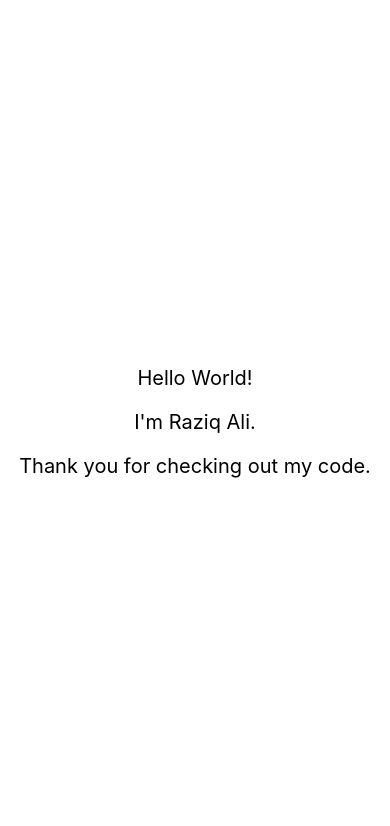
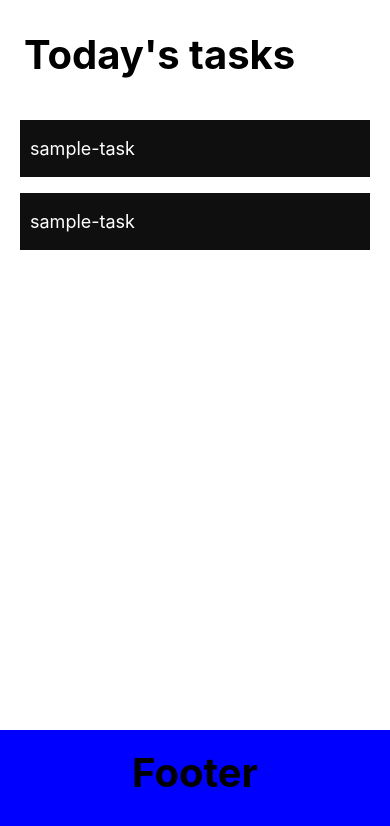
Before and after one commit to raziqali0306/TodoApp, a React Native app: screen / in a window 390 px wide. Shown: the top 826 px of the page. Built offline with nearby package versions, Linux system fonts and the light colour scheme.

Commit message:
added title, body, footer layouts

```diff
--- a/App.js
+++ b/App.js
@@ -1,12 +1,20 @@
 import React from 'react';
-import {StyleSheet, Text, View} from 'react-native';
+import {ScrollView, StyleSheet, Text, View} from 'react-native';
+import Task from './Components/Task';
 
 const App = () => {
   return (
     <View style={styles.container}>
-      <Text style={styles.text}>Hello World!</Text>
-      <Text style={styles.text}>I'm Raziq Ali.</Text>
-      <Text style={styles.text}>Thank you for checking out my code.</Text>
+      <View style={styles.title}>
+        <Text style={styles.titleText}>Today's tasks</Text>
+      </View>
+      <View style={styles.body}>
+        <Task text={'sample-task'} />
+        <Task text={'sample-task'} />
+      </View>
+      <View style={styles.footer}>
+        <Text style={[styles.titleText, {textAlign: 'center'}]}>Footer</Text>
+      </View>
     </View>
   );
 };
@@ -14,14 +22,28 @@ const App = () => {
 const styles = StyleSheet.create({
   container: {
     flex: 1,
-    justifyContent: 'center',
-    alignItems: 'center',
     backgroundColor: '#fff',
   },
-  text: {
-    fontSize: 20,
-    textAlign: 'center',
-    margin: 10,
+  title: {
+    margin: 12,
+    flex: 1,
+    paddingHorizontal: 12,
+    // backgroundColor: '#ff0000',
+  },
+  titleText: {
+    marginTop: 18,
+    textAlign: 'left',
+    fontSize: 40,
+    fontWeight: 'bold',
+  },
+  body: {
+    flex: 8,
+    // backgroundColor: '#00ff00',
+    padding: 12,
+  },
+  footer: {
+    flex: 1.5,
+    backgroundColor: '#0000ff',
   },
 });
 
--- /dev/null
+++ b/Components/Task.js
@@ -0,0 +1,26 @@
+import React from 'react';
+import {View, Text, StyleSheet} from 'react-native';
+
+const Task = props => {
+  return (
+    <View style={styles.taskContainer}>
+      <Text style={styles.text}>{props.text}</Text>
+    </View>
+  );
+};
+
+const styles = StyleSheet.create({
+  taskContainer: {
+    paddingVertical: 8,
+    backgroundColor: '#0f0f0f',
+    margin: 8,
+  },
+  text: {
+    padding: 10,
+    color: '#fff',
+    textAlign: 'left',
+    fontSize: 18,
+  },
+});
+
+export default Task;
```
